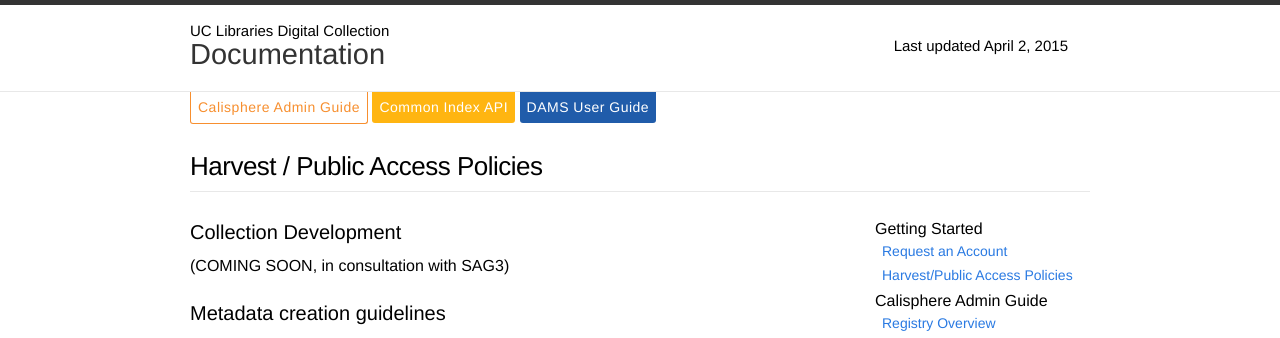
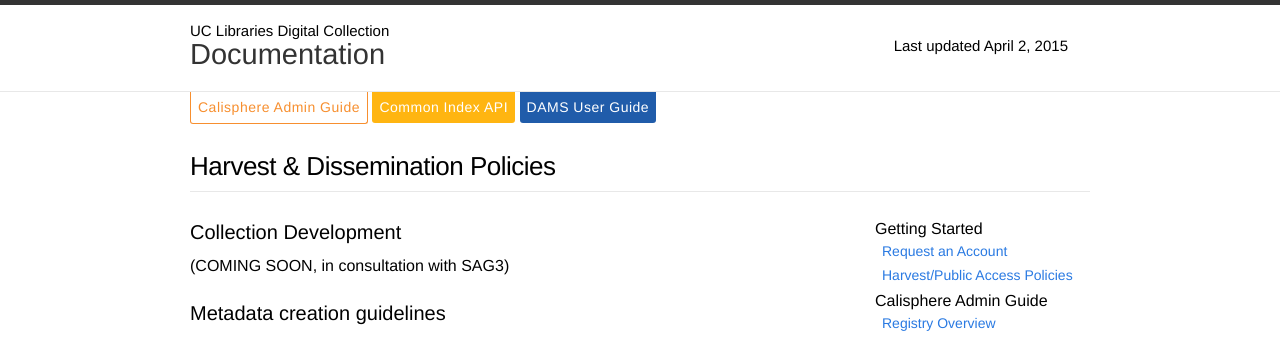
Before and after one commit to ucldc/ucldc-docs, a Jekyll site: the page built from docs/registry/access-policies.md, in a window 1280 px wide. Shown: the top 338 px of the page. Built offline with Jekyll 4.4.1, drawn with Linux system fonts in a browser that asks for light colours; nearby versions of some CDN libraries.

Commit message:
Update access-policies.md

```diff
--- a/docs/registry/access-policies.md
+++ b/docs/registry/access-policies.md
@@ -1,6 +1,6 @@
 ---
 layout: registry-doc
-title: Harvest / Public Access Policies
+title: Harvest & Dissemination Policies
 permalink: /docs/registry/access-policies/
 breadcrumbs: Calisphere Admin Guide
 ---
```
